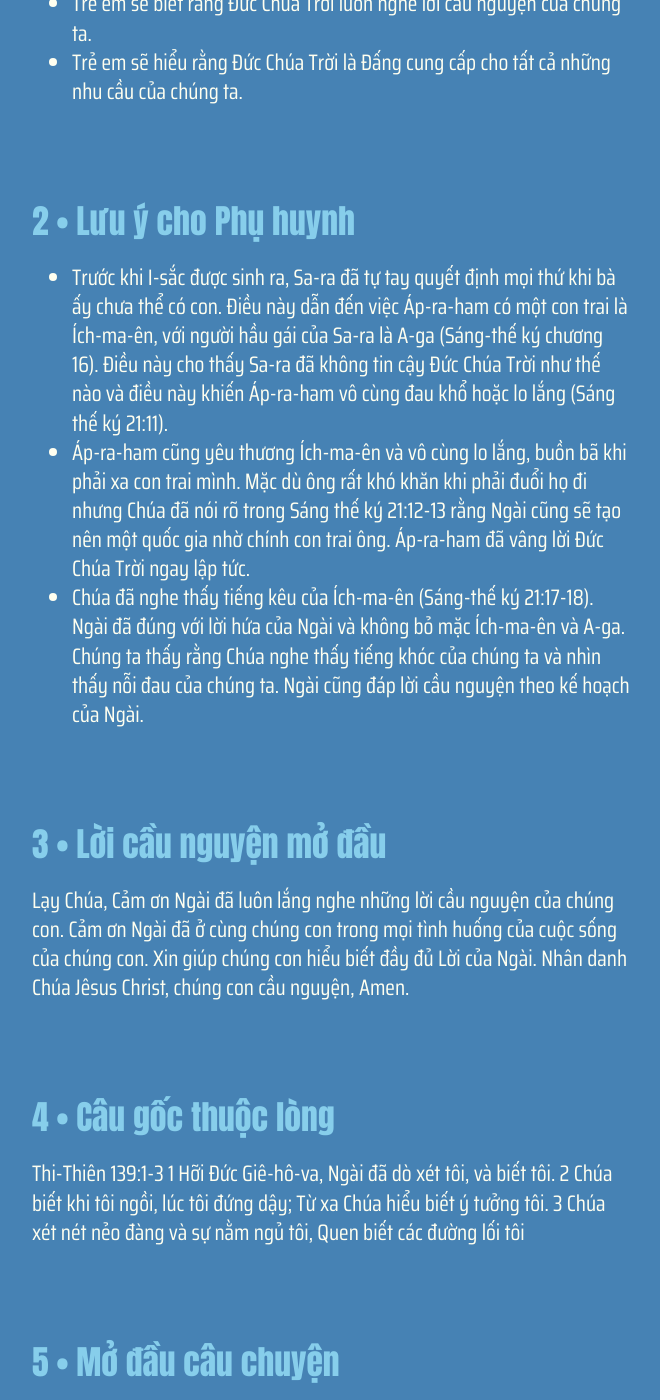
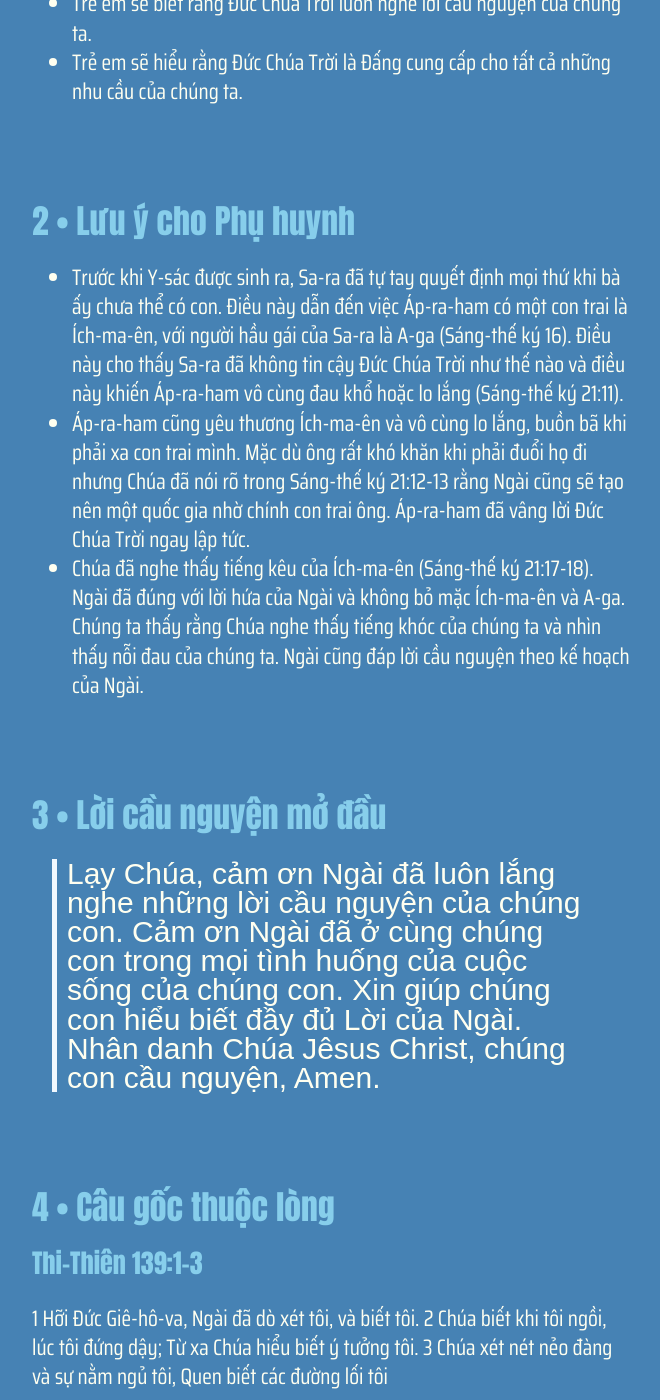
Before and after one commit to GospelTrust/LGS, a Jekyll site: the page built from docs/content/_vi/15-2.md, in a window 1280 px wide and 1400 px high, scrolled down 807 px. Shown: the whole window, without its empty margins (308-968 px from the left). Built offline with Jekyll 4.4.1, drawn with Linux system fonts in a browser that asks for light colours; some web fonts are replaced; some of the changed text lies outside the part shown.

Commit message:
Update: w15d2

```diff
--- a/docs/content/_vi/15-2.md
+++ b/docs/content/_vi/15-2.md
@@ -1,8 +1,8 @@
 ---
 week: 15
 day: 2
-title: 'ÁP-RA-HAM ĐUỔI A-GA VÀ ÍCH-MA-ÊN ĐI XA'
-bible: 'Sáng thế ký 21:14-20'
+title: 'Áp-ra-ham đuổi A-ga và Ích-ma-ên đi xa'
+bible: 'Sáng-thế ký 21:14-20'
 layout: lesson
 ---
 
@@ -14,17 +14,17 @@
 
 
 {% include lesson/section.html index=2 %}
-- Trước khi I-sắc được sinh ra, Sa-ra đã tự tay quyết định mọi thứ khi bà ấy chưa thể có con. Điều này dẫn đến việc Áp-ra-ham có một con trai là Ích-ma-ên, với người hầu gái của Sa-ra là A-ga (Sáng-thế ký  chương 16). Điều này cho thấy Sa-ra đã không tin cậy Đức Chúa Trời như thế nào và điều này khiến Áp-ra-ham vô cùng đau khổ hoặc lo lắng (Sáng thế ký 21:11).
-- Áp-ra-ham cũng yêu thương Ích-ma-ên và vô cùng lo lắng, buồn bã khi phải xa con trai mình. Mặc dù ông rất khó khăn khi phải đuổi họ đi nhưng Chúa đã nói rõ trong Sáng thế ký 21:12-13 rằng Ngài cũng sẽ tạo nên một quốc gia nhờ chính con trai ông. Áp-ra-ham đã vâng lời Đức Chúa Trời ngay lập tức.
+- Trước khi Y-sác được sinh ra, Sa-ra đã tự tay quyết định mọi thứ khi bà ấy chưa thể có con. Điều này dẫn đến việc Áp-ra-ham có một con trai là Ích-ma-ên, với người hầu gái của Sa-ra là A-ga (Sáng-thế ký 16). Điều này cho thấy Sa-ra đã không tin cậy Đức Chúa Trời như thế nào và điều này khiến Áp-ra-ham vô cùng đau khổ hoặc lo lắng (Sáng-thế ký 21:11).
+- Áp-ra-ham cũng yêu thương Ích-ma-ên và vô cùng lo lắng, buồn bã khi phải xa con trai mình. Mặc dù ông rất khó khăn khi phải đuổi họ đi nhưng Chúa đã nói rõ trong Sáng-thế ký 21:12-13 rằng Ngài cũng sẽ tạo nên một quốc gia nhờ chính con trai ông. Áp-ra-ham đã vâng lời Đức Chúa Trời ngay lập tức.
 - Chúa đã nghe thấy tiếng kêu của Ích-ma-ên (Sáng-thế ký 21:17-18). Ngài đã đúng với lời hứa của Ngài và không bỏ mặc Ích-ma-ên và A-ga. Chúng ta thấy rằng Chúa nghe thấy tiếng khóc của chúng ta và nhìn thấy nỗi đau của chúng ta. Ngài cũng đáp lời cầu nguyện theo kế hoạch của Ngài.
 
 
 {% include lesson/section.html index=3 %}
- Lạy Chúa, Cảm ơn Ngài đã luôn lắng nghe những lời cầu nguyện của chúng con. Cảm ơn Ngài đã ở cùng chúng con trong mọi tình huống của cuộc sống của chúng con. Xin giúp chúng con hiểu biết đầy đủ Lời của Ngài. Nhân danh Chúa Jêsus Christ, chúng con cầu nguyện, Amen.
+> Lạy Chúa, cảm ơn Ngài đã luôn lắng nghe những lời cầu nguyện của chúng con. Cảm ơn Ngài đã ở cùng chúng con trong mọi tình huống của cuộc sống của chúng con. Xin giúp chúng con hiểu biết đầy đủ Lời của Ngài. Nhân danh Chúa Jêsus Christ, chúng con cầu nguyện, Amen.
 
 
 {% include lesson/section.html index=4 %}
-Thi-Thiên 139:1-3
+### Thi-Thiên 139:1-3
 1 Hỡi Đức Giê-hô-va, Ngài đã dò xét tôi, và biết tôi. 2 Chúa biết khi tôi ngồi, lúc tôi đứng dậy; Từ xa Chúa hiểu biết ý tưởng tôi. 3 Chúa xét nét nẻo đàng và sự nằm ngủ tôi, Quen biết các đường lối tôi
 
 
@@ -41,7 +41,7 @@
 
 
 {% include lesson/section.html index=8 %}
-ĐẾM ĐẾN 50
+### Đếm đến 50
 - Từ từ đếm đến 50 và xem liệu con bạn có thể kể lại câu chuyện trước khi bạn đếm đến số 50 (hoặc một số khác phù hợp với câu chuyện). Nếu con bạn khó nhớ một số phần của câu chuyện, bạn có thể đọc hoặc giải thích lại câu chuyện.
 
 
@@ -52,4 +52,4 @@
 
 
 {% include lesson/section.html index=10 %}
-Lạy Chúa, Cảm ơn Ngài về những bài học mà chúng con có được từ cuộc đời của A-ga và Ích-ma-ên. Cảm ơn Ngài đã luôn lắng nghe những lời cầu nguyện của chúng con và cung cấp cho những nhu cầu hàng ngày của chúng con. Xin Chúa cho chúng con tiếp tục đặt niềm tin vào Ngài cho dù có chuyện gì xảy ra đi nữa. Nhân danh Chúa Jêsus Christ, chúng con cầu nguyện, Amen!
+> Lạy Chúa, cảm ơn Ngài về những bài học mà chúng con có được từ cuộc đời của A-ga và Ích-ma-ên. Cảm ơn Ngài đã luôn lắng nghe những lời cầu nguyện của chúng con và cung cấp cho những nhu cầu hàng ngày của chúng con. Xin Chúa cho chúng con tiếp tục đặt niềm tin vào Ngài cho dù có chuyện gì xảy ra đi nữa. Nhân danh Chúa Jêsus Christ, chúng con cầu nguyện, Amen!
```
Also changed, not shown: other parts of docs/content/_vi/15-2.md (+1 -1 lines).
